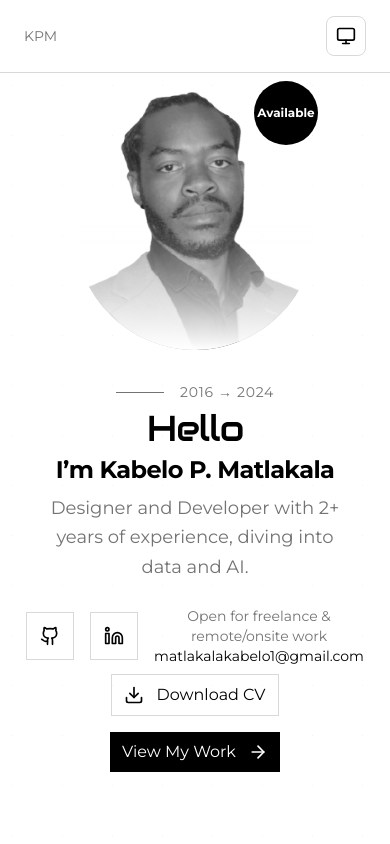
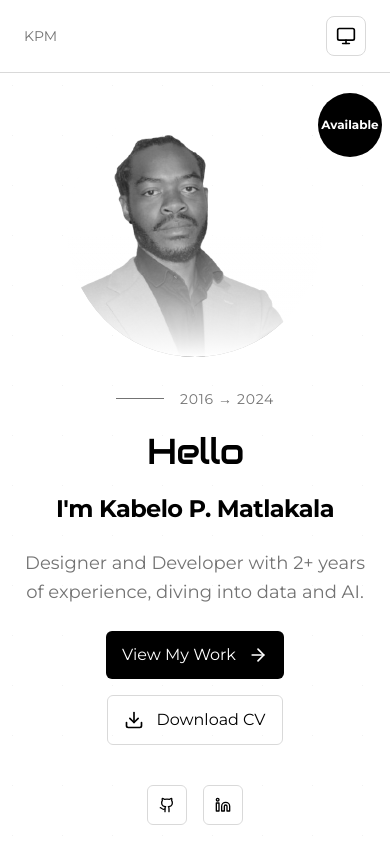
Before and after one commit to kpmatlakala/KabeloMatlakala, a Next.js app: page / in a window 390 px wide. Shown: the top 844 px of the page. Built offline with nearby package versions, Linux system fonts and the light colour scheme.

Commit message:
update Herosection for landscape tablet and smaller screen

```diff
--- a/src/app/layout.tsx
+++ b/src/app/layout.tsx
@@ -3,7 +3,7 @@ import type { Metadata } from "next";
 import "../styles/globals.css";
 import { ThemeProvider } from "@/contexts/ThemeContext";
 import { cn } from "@/lib/utils";
-import { Header } from "@/components/Header";
+import { Header } from "@/components/Header/Header";
 
 
 export const metadata: Metadata = {
--- a/src/components/Header.tsx
+++ b/src/components/Header/Header.tsx
@@ -2,7 +2,7 @@
 // components/Header.tsx
 "use client";
 
-import { ThemeToggle } from "./ToggleTheme";
+import { ThemeToggle } from "../ToggleTheme";
 
 
 export function Header() {
--- a/src/components/portfolio/HeroSection.tsx
+++ b/src/components/portfolio/HeroSection.tsx
@@ -1,48 +1,223 @@
-// components/HeroSection.tsx
 "use client";
 
 import React, { useState, useEffect } from "react";
 import { ArrowRight, Download, ChevronDown } from "lucide-react";
 import { PORTFOLIO_DATA } from "@/lib/constants";
 import { getSocialIcon } from "@/lib/utils";
-import { Button, MapPinIcon } from "delightplus-ui";
 
 export function HeroSection() {
   const [isLoaded, setIsLoaded] = useState(false);
   const [scrollY, setScrollY] = useState(0);
+  const [screenType, setScreenType] = useState("desktop");
 
   const { profile } = PORTFOLIO_DATA;
 
   useEffect(() => {
     setIsLoaded(true);
+
+    const determineScreenType = () => {
+      const width = window.innerWidth;
+      const height = window.innerHeight;
+      const aspectRatio = width / height;
+
+      // Mobile: width < 768px OR (width < 1024px AND aspectRatio < 0.8)
+      if (width < 768 || (width < 1024 && aspectRatio < 0.8)) {
+        return "mobile";
+      }
+
+      // Desktop: width >= 1024px AND aspectRatio > 1.2
+      if (width >= 1024 && aspectRatio > 1.2) {
+        return "desktop";
+      }
+
+      // Everything else is tablet/intermediate
+      return "tablet";
+    };
+
+    const handleResize = () => {
+      setScreenType(determineScreenType());
+    };
+
     const handleScroll = () => setScrollY(window.scrollY);
+
+    // Set initial screen type
+    handleResize();
+
     window.addEventListener("scroll", handleScroll);
-    return () => window.removeEventListener("scroll", handleScroll);
+    window.addEventListener("resize", handleResize);
+
+    return () => {
+      window.removeEventListener("scroll", handleScroll);
+      window.removeEventListener("resize", handleResize);
+    };
   }, []);
 
-  return (
-    <section
-      id="home"
-      className="relative min-h-screen flex items-start justify-center overflow-hidden"
-    >
-      {/* Desktop Layout - Original */}
-      <div className="hidden xl:flex p-2 items-center gap-16 max-w-7xl mx-auto">
+  // Background pattern component
+  const BackgroundPattern = () => (
     <div
-          className="absolute inset-0 opacity-5"
+      className="absolute inset-0 opacity-5 pointer-events-none"
       style={{
         backgroundImage: `radial-gradient(circle at 25% 25%, hsl(var(--foreground)) 1px, transparent 1px)`,
         backgroundSize: "50px 50px",
         transform: `translateY(${scrollY * 0.3}px)`,
       }}
     />
+  );
 
+  // Profile image component
+  const ProfileImage = ({ size = "large", className = "" }) => (
+    <div className={`relative ${className}`}>
+      <div
+        className={`
+        relative aspect-square mx-auto rounded-full
+        bg-gradient-to-t from-primary-foreground to-transparent overflow-hidden
+        ${
+          size === "large"
+            ? "w-86 h-86 lg:w-110 lg:h-110"
+            : size === "medium"
+            ? "w-64 h-64"
+            : "w-48 h-48"
+        }
+      `}
+      >
+        <img
+          src={
+            size === "large"
+              ? profile.bannerImage || profile.profileImage
+              : profile.profileImage
+          }
+          alt="Profile"
+          className={`w-full h-full ${
+            size === "large" ? "object-contain" : "object-cover"
+          } grayscale hover:grayscale-0 transition-all duration-700`}
+          loading="lazy"
+        />
+        <div className="absolute bottom-0 left-0 right-0 p-16 bg-gradient-to-t from-primary-foreground to-transparent"></div>
+      </div>
+
+      {/* Floating badge */}
+      <div className="absolute -top-2 -right-2 w-16 h-16 bg-foreground text-primary-foreground rounded-full flex items-center justify-center font-bold text-xs">
+        Available
+      </div>
+    </div>
+  );
+
+  // Content component
+  const HeroContent = ({ layout = "horizontal" }) => (
+    <div className={`space-y-6 ${layout === "vertical" ? "text-center" : ""}`}>
+      <div className="space-y-4">
+        <div
+          className={`flex items-center gap-4 text-muted-foreground ${
+            layout === "vertical" ? "justify-center" : ""
+          }`}
+        >
+          <div className="w-12 h-[1px] bg-muted-foreground"></div>
+          <span className="text-sm tracking-wider font-montserrat">
+            2016 → 2024
+          </span>
+        </div>
+      </div>
+
+      <h1 className="text-4xl lg:text-5xl xl:text-6xl font-audiowide tracking-tight leading-none">
+        Hello
+      </h1>
+      <h2 className="text-2xl lg:text-3xl xl:text-4xl font-semibold tracking-tight">
+        I'm <span className="text-primary">{profile.name}</span>
+      </h2>
+
+      <p className="text-lg text-muted-foreground max-w-lg leading-relaxed mx-auto">
+        {profile.title}
+      </p>
+
+      <div
+        className={`flex flex-wrap gap-4 ${
+          layout === "vertical" ? "justify-center" : ""
+        }`}
+      >
+        <button className="group flex items-center gap-3 bg-foreground text-primary-foreground px-4 py-3 hover:bg-muted-foreground transition-all duration-300 rounded-md">
+          <span className="font-medium">View My Work</span>
+          <ArrowRight className="h-5 w-5 group-hover:translate-x-1 transition-transform" />
+        </button>
+
+        <button className="group flex items-center gap-3 border border-border px-4 py-3 hover:bg-accent transition-all duration-300 rounded-md">
+          <Download className="h-5 w-5" />
+          <span className="font-medium">Download CV</span>
+        </button>
+      </div>
+
+      <div
+        className={`flex flex-col sm:flex-row items-center gap-6 pt-4 ${
+          layout === "vertical" ? "justify-center" : ""
+        }`}
+      >
+        <div className="flex gap-4">
+          {profile.socialLinks.map((social, index) => {
+            const Icon = getSocialIcon(social.platform);
+            return (
+              <button
+                key={index}
+                className="w-10 h-10 border border-border flex items-center justify-center hover:bg-accent hover:border-foreground transition-all duration-300 rounded-md"
+                onClick={() => window.open(social.url, "_blank")}
+              >
+                <Icon className="h-4 w-4" />
+              </button>
+            );
+          })}
+        </div>
+        <div className="hidden sm:block h-6 w-[1px] bg-border"></div>
+        <div className="text-sm text-muted-foreground text-center sm:text-left">
+          <p>Open for freelance & remote/onsite work</p>
+          <p className="text-foreground font-medium">{profile.email}</p>
+        </div>
+      </div>
+    </div>
+  );
+
+  // Desktop Layout (wide screens with good height)
+  if (screenType === "desktop") {
+    return (
+      <section
+        id="home"
+        className="relative min-h-screen flex items-center justify-center overflow-hidden px-6 pt-0"
+      >
+        <BackgroundPattern />
         <div className="container mx-auto max-w-7xl relative z-10">
           <div className="grid lg:grid-cols-2 gap-16 items-center">
+            <div className={`${isLoaded ? "animate-fade-in" : "opacity-0"}`}>
+              <HeroContent layout="horizontal" />
+            </div>
+
             <div
-              className={`space-y-8 ${
-                isLoaded ? "animate-fade-in" : "opacity-0"
-              }`}
+              className={`${isLoaded ? "animate-fade-in" : "opacity-0"}`}
+              style={{ animationDelay: "0.3s" }}
             >
+              <ProfileImage size="large" />
+            </div>
+          </div>
+        </div>
+
+        {/* Scroll indicator */}
+        <div className="absolute bottom-8 left-1/2 transform -translate-x-1/2 animate-bounce">
+          <ChevronDown className="h-6 w-6 text-muted-foreground" />
+        </div>
+      </section>
+    );
+  }
+
+  // Tablet/Intermediate Layout
+  if (screenType === "tablet") {
+    return (
+      <section
+        id="home"
+        className="relative min-h-screen flex items-center justify-center overflow-hidden p-4"
+      >
+        <BackgroundPattern />
+        <div className="container mx-auto max-w-4xl relative z-10">
+          <div className="flex flex-col lg:flex-row items-start gap-10">
+            <div className="flex-1">
+              <div className="flex flex-col md:flex-row md:items-start gap-8">
+                {/* Text content */}
+                <div className="flex-1">
                   <div className="space-y-4">
                     <div className="flex items-center gap-4 text-muted-foreground">
                       <div className="w-12 h-[1px] bg-muted-foreground"></div>
@@ -52,95 +227,60 @@ export function HeroSection() {
                     </div>
                   </div>
 
-              <h1 className="text-5xl lg:text-6xl xl:text-7xl font-audiowide tracking-tight leading-none">
+                  <h1 className="text-4xl lg:text-5xl font-audiowide tracking-tight leading-none mt-4">
                     Hello
                   </h1>
-              <h2 className="text-4xl font-semibold tracking-tight sm:text-5xl">
-                I’m <span className="text-primary">{profile.name}</span>
+
+                  <h2 className="text-2xl lg:text-3xl font-semibold tracking-tight mt-2">
+                    I'm <span className="text-primary">{profile.name}</span>
                   </h2>
 
-              <p className="text-xl text-muted-foreground max-w-lg leading-relaxed">
+                  <p className="text-lg text-muted-foreground max-w-lg leading-relaxed">
                     {profile.title}
                   </p>
+                </div>
 
-              <div className="flex flex-wrap gap-4">
-                <button className="group flex items-center gap-3 bg-foreground text-primary-foreground px-8 py-4 hover:bg-muted-foreground transition-all duration-300">
+                {/* Image inline with text on tablet */}
+                <div className="flex-shrink-0">
+                  <ProfileImage size="medium" />
+                </div>
+              </div>
+
+              {/* Rest of the content below */}
+              <div className="mt-8">
+                <div className="flex flex-wrap gap-4 mt-6">
+                  <button className="group flex items-center gap-3 bg-foreground text-primary-foreground px-6 py-3 hover:bg-muted-foreground transition-all duration-300 rounded-md">
                     <span className="font-medium">View My Work</span>
                     <ArrowRight className="h-5 w-5 group-hover:translate-x-1 transition-transform" />
                   </button>
 
-                <button className="group flex items-center gap-3 border border-border px-8 py-4 hover:bg-accent transition-all duration-300">
+                  <button className="group flex items-center gap-3 border border-border px-6 py-3 hover:bg-accent transition-all duration-300 rounded-md">
                     <Download className="h-5 w-5" />
                     <span className="font-medium">Download CV</span>
                   </button>
                 </div>
 
-              <div className="flex items-center gap-6 pt-4">
+                <div className="flex flex-col sm:flex-row items-center gap-6 pt-8">
                   <div className="flex gap-4">
                     {profile.socialLinks.map((social, index) => {
                       const Icon = getSocialIcon(social.platform);
                       return (
                         <button
                           key={index}
-                        className="w-12 h-12 border border-border flex items-center justify-center hover:bg-accent hover:border-foreground transition-all duration-300"
+                          className="w-10 h-10 border border-border flex items-center justify-center hover:bg-accent hover:border-foreground transition-all duration-300 rounded-md"
                           onClick={() => window.open(social.url, "_blank")}
                         >
-                        <Icon className="h-5 w-5" />
+                          <Icon className="h-4 w-4" />
                         </button>
                       );
                     })}
                   </div>
-                <div className="h-8 w-[1px] bg-border"></div>
-                <div className="text-sm text-muted-foreground">
+                  <div className="hidden sm:block h-6 w-[1px] bg-border"></div>
+                  <div className="text-sm text-muted-foreground text-center sm:text-left">
                     <p>Open for freelance & remote/onsite work</p>
-                  <p className="text-foreground font-medium">{profile.email}</p>
-                </div>
-              </div>
-            </div>
-
-            <div
-              className={`relative ${
-                isLoaded ? "animate-fade-in" : "opacity-0"
-              }`}
-              style={{ animationDelay: "0.3s" }}
-            >
-              <div className="relative aspect-square max-w-lg mx-auto">
-                {/* Background geometric shapes */}
-                <div className="absolute inset-0">
-                  <div className="absolute top-0 right-0 w-32 h-32 border border-border rotate-45 opacity-20"></div>
-                  <div className="absolute bottom-20 left-10 w-24 h-24 bg-muted rotate-12 opacity-30"></div>
-                  <div className="absolute top-20 left-0 w-16 h-16 border border-border opacity-40"></div>
-                </div>
-
-                {/* Main profile image */}
-                <div className="relative aspect-square rounded-full bg-gradient-to-t from-primary-foreground/70 to-transparent overflow-hidden">
-                  <img
-                    src={profile.bannerImage || profile.profileImage}
-                    alt="Profile"
-                    className="w-full h-full object-contain grayscale hover:grayscale-0 transition-all duration-700 scale-125 -translate-x-8"
-                    loading="lazy"
-                  />
-
-                  {/* Overlay stats */}
-                  {/* <div className="absolute bottom-6 left-6 right-6">
-                    <div className="bg-background/90 backdrop-blur-sm border border-border rounded-lg p-4">
-                      <div className="grid grid-cols-3 gap-4 text-center">
-                        {profile.stats.map((stat, index) => (
-                          <div key={index}>
-                            <p className="text-2xl font-bold">{stat.value}</p>
-                            <p className="text-xs text-muted-foreground">{stat.label}</p>
-                          </div>
-                        ))}
-                      </div>
-                    </div>
-                  </div> */}
-
-                  <div className="absolute bottom-0 left-0 right-0 p-32 bg-gradient-to-t from-primary-foreground to-transparent"></div>
-                </div>
-
-                {/* Floating badge */}
-                <div className="absolute -top-4 -right-4 w-20 h-20 bg-foreground text-primary-foreground rounded-full flex items-center justify-center font-bold text-sm">
-                  Available
+                    <p className="text-foreground font-medium">
+                      {profile.email}
+                    </p>
                   </div>
                 </div>
               </div>
@@ -148,203 +288,43 @@ export function HeroSection() {
           </div>
         </div>
 
-      {/* Tablet Layout - Stack Vertically */}
-      <div className="hidden md:flex xl:hidden flex-col items-center justify-start gap-8 p-2 max-w-7xl mx-auto">
-        {/* Background Geometric Shapes */}
+        {/* Scroll indicator */}
+        <div className="absolute bottom-8 left-1/2 transform -translate-x-1/2 animate-bounce">
+          <ChevronDown className="h-6 w-6 text-muted-foreground" />
+        </div>
+      </section>
+    );
+  }
+
+  // Mobile Layout
+  return (
+    <section
+      id="home"
+      className="relative min-h-screen flex flex-col items-center justify-center overflow-hidden px-4 py-4"
+    >
+      <BackgroundPattern />
+      <div className="container mx-auto max-w-md relative z-10 space-y-8">
+        {/* Image first on mobile */}
         <div
-          className="absolute inset-0 opacity-5"
-          style={{
-            backgroundImage: `radial-gradient(circle at 25% 25%, hsl(var(--foreground)) 1px, transparent 1px)`,
-            backgroundSize: "50px 50px",
-            transform: `translateY(${scrollY * 0.3}px)`,
-          }}
-        />
-
-        <div className="relative w-full">
-          {/* Profile Image */}
-          <div
-            className={`relative aspect-square max-w-[80%] min-h-[50vw] mx-auto rounded-full bg-gradient-to-t from-primary-foreground/70 to-transparent overflow-hidden ${
-              isLoaded ? "animate-fade-in" : "opacity-0"
-            }`}
+          className={`${isLoaded ? "animate-fade-in" : "opacity-0"}`}
           style={{ animationDelay: "0.3s" }}
         >
-            <img
-              src={profile.profileImage}
-              alt="Profile"
-              className="w-full h-full object-cover grayscale hover:grayscale-0 transition-all duration-700 scale-125 translate-x-8"
-              loading="lazy"
-            />
-            <div className="absolute bottom-0 left-0 right-0 p-16 bg-gradient-to-t from-primary-foreground to-transparent"></div>
+          <ProfileImage size="medium" />
         </div>
 
-          {/* Floating Badge */}
-          <div className="absolute -top-0 right-16 w-16 h-16 bg-foreground text-primary-foreground rounded-full flex items-center justify-center font-bold text-xs">
-            Available
-          </div>
-        </div>
-
-        {/* Main Content */}
-        <div className="text-center max-w-[90%] px-2">
-          <div
-            className={`space-y-2 ${
-              isLoaded ? "animate-fade-in" : "opacity-0"
-            }`}
-          >
-            <div className="flex items-center justify-center gap-4 text-muted-foreground">
-              <div className="w-12 h-[1px] bg-muted-foreground"></div>
-              <span className="text-sm tracking-wider font-montserrat">
-                2016 → 2024
-              </span>
-            </div>
-
-            <h1 className="text-4xl lg:text-5xl font-audiowide tracking-tight leading-none">
-              Hello
-            </h1>
-            <h2 className="text-2xl font-semibold tracking-tight">
-              I’m <span className="text-primary">{profile.name}</span>
-            </h2>
-
-            <p className="text-lg text-muted-foreground max-w-lg leading-relaxed">
-              {profile.title}
-            </p>
-
-            {/* Social Links and Contact Info */}
-            <div className="flex items-center gap-2 pt-4 justify-center">
-              <div className="flex gap-4">
-                {profile.socialLinks.map((social, index) => {
-                  const Icon = getSocialIcon(social.platform);
-                  return (
-                    <button
-                      key={index}
-                      className="w-12 h-12 border border-border flex items-center justify-center hover:bg-accent hover:border-foreground transition-all duration-300"
-                      onClick={() => window.open(social.url, "_blank")}
-                    >
-                      <Icon className="h-5 w-5" />
-                    </button>
-                  );
-                })}
-              </div>
-
-              <div className="h-8 w-[1px] bg-border"></div>
-              <div className="text-sm text-muted-foreground">
-                <p>Open for freelance & remote/onsite work</p>
-                <p className="text-foreground font-medium">{profile.email}</p>
-              </div>
-            </div>
-
-            <div className="flex flex-wrap gap-4 justify-center">
-              <button className="group flex items-center gap-3 border border-border px-3 py-2 hover:bg-accent transition-all duration-300">
-                <Download className="h-5 w-5" />
-                <span className="font-medium">Download CV</span>
-              </button>
-
-              <button className="group flex items-center gap-3 bg-foreground text-primary-foreground px-3 py-2 hover:bg-muted-foreground transition-all duration-300">
-                <span className="font-medium">View My Work</span>
-                <ArrowRight className="h-5 w-5 group-hover:translate-x-1 transition-transform" />
-              </button>
-            </div>
-          </div>
-        </div>
-      </div>
-
-      {/* Mobile Layout - Stack Vertically */}
-      <div className="flex flex-col items-center justify-start gap-8 p-2 max-w-7xl mx-auto md:hidden">
-        {/* Background Geometric Shapes */}
-        <div
-          className="absolute inset-0 opacity-5"
-          style={{
-            backgroundImage: `radial-gradient(circle at 25% 25%, hsl(var(--foreground)) 1px, transparent 1px)`,
-            backgroundSize: "50px 50px",
-            transform: `translateY(${scrollY * 0.3}px)`,
-          }}
-        />
-
-        <div className="relative w-full">
-          {/* Profile Image */}
-          <div
-            className={`relative aspect-square max-w-[64%] min-h-[69vw] mx-auto  rounded-full bg-gradient-to-t from-primary-foreground/70 to-transparent overflow-hidden ${
-              isLoaded ? "animate-fade-in" : "opacity-0"
-            }`}
-            style={{ animationDelay: "0.3s" }}
-          >
-            <img
-              src={profile.profileImage}
-              alt="Profile"
-              className="w-full h-full object-cover grayscale hover:grayscale-0 transition-all duration-700 scale-125 translate-x-8"
-              loading="lazy"
-            />
-            <div className="absolute bottom-0 left-0 right-0 p-16 bg-gradient-to-t from-primary-foreground to-transparent"></div>
-          </div>
-
-          {/* Floating Badge */}
-          <div className="absolute -top-0 right-16 w-16 h-16 bg-foreground text-primary-foreground rounded-full flex items-center justify-center font-bold text-xs">
-            Available
-          </div>
-        </div>
-
-        {/* Main Content */}
-        <div className="text-center max-w-[90%] px-2">
-          <div
-            className={`space-y-2 ${
-              isLoaded ? "animate-fade-in" : "opacity-0"
-            }`}
-          >
-            <div className="flex items-center justify-center gap-4 text-muted-foreground">
-              <div className="w-12 h-[1px] bg-muted-foreground"></div>
-              <span className="text-sm tracking-wider font-montserrat">
-                2016 → 2024
-              </span>
-            </div>
-
-            <h1 className="text-4xl lg:text-5xl font-audiowide tracking-tight leading-none">
-              Hello
-            </h1>
-            <h2 className="text-2xl font-semibold tracking-tight">
-              I’m <span className="text-primary">{profile.name}</span>
-            </h2>
-
-            <p className="text-lg text-muted-foreground max-w-lg leading-relaxed">
-              {profile.title}
-            </p>
-
-            {/* Social Links and Contact Info */}
-            <div className="flex items-center gap-2 pt-4 justify-center">
-              <div className="flex gap-4">
-                {profile.socialLinks.map((social, index) => {
-                  const Icon = getSocialIcon(social.platform);
-                  return (
-                    <button
-                      key={index}
-                      className="w-12 h-12 border border-border flex items-center justify-center hover:bg-accent hover:border-foreground transition-all duration-300"
-                      onClick={() => window.open(social.url, "_blank")}
-                    >
-                      <Icon className="h-5 w-5" />
-                    </button>
-                  );
-                })}
-              </div>
-
-              <div className="h-8 w-[1px] bg-border"></div>
-              <div className="text-sm text-muted-foreground">
-                <p>Open for freelance & remote/onsite work</p>
-                <p className="text-foreground font-medium">{profile.email}</p>
-              </div>
-            </div>
-
-            <div className="flex flex-wrap gap-4 justify-center">
-              <button className="group flex items-center gap-3 border border-border px-3 py-2 hover:bg-accent transition-all duration-300">
-                <Download className="h-5 w-5" />
-                <span className="font-medium">Download CV</span>
-              </button>
-
-              <button className="group flex items-center gap-3 bg-foreground text-primary-foreground px-3 py-2 hover:bg-muted-foreground transition-all duration-300">
-                <span className="font-medium">View My Work</span>
-                <ArrowRight className="h-5 w-5 group-hover:translate-x-1 transition-transform" />
-              </button>
-            </div>
-          </div>
+        {/* Content below image on mobile */}
+        <div className={`${isLoaded ? "animate-fade-in" : "opacity-0"}`}>
+          <HeroContent layout="vertical" />
         </div>
       </div>
     </section>
   );
 }
+
+export default function Home() {
+  return (
+    <div className="min-h-screen bg-white">
+      <HeroSection />
+    </div>
+  );
+}
--- a/src/styles/globals.css
+++ b/src/styles/globals.css
@@ -106,7 +106,7 @@
   }
 
   .container {
-    @apply px-20 md:px-24;
+    @apply px-0 md:px-24;
   }
 }
 
```
Also changed, not shown: src/components/Header/FloatingHeader.tsx (added). Lines whose indentation alone changed are shown as unchanged.
